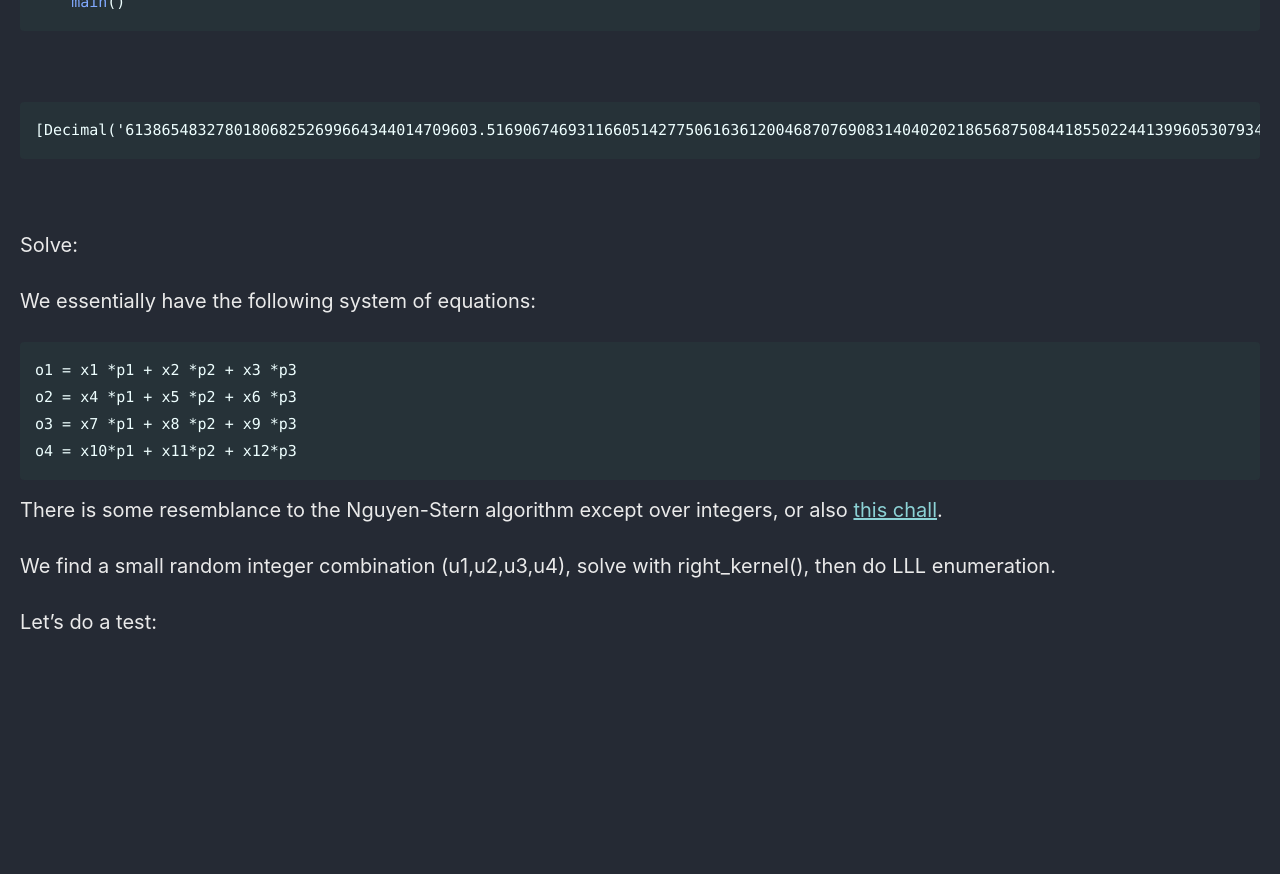
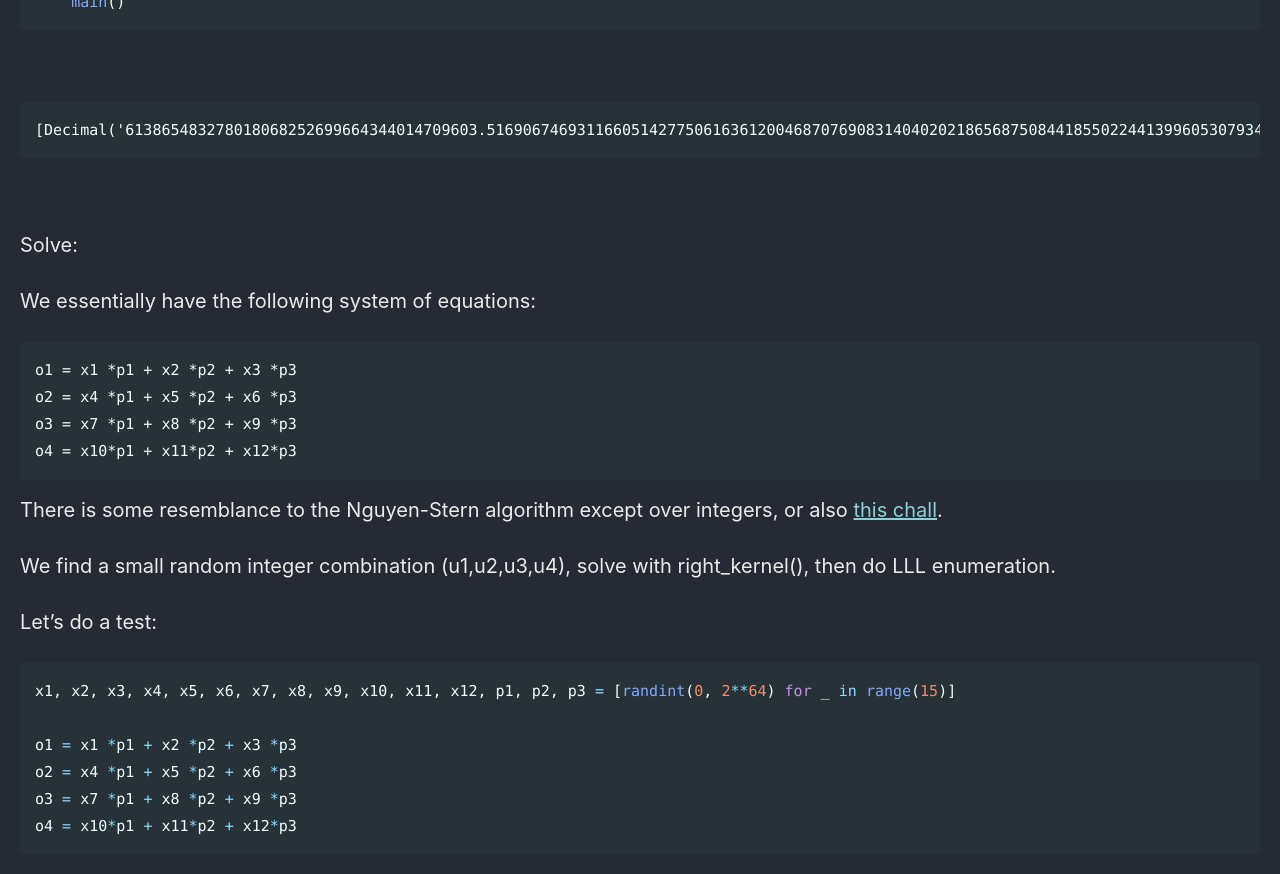
Before and after one commit to Connor-McCartney/Connor-McCartney.github.io, a Jekyll site: the page built from _pages/cryptography/other/roots-corCTF2024.md, in a window 1280 px wide and 900 px high, scrolled down 1477 px. Shown: the top 874 px of the window. Built offline with Jekyll 4.4.1, drawn with Linux system fonts in a browser that asks for light colours; cached includes are drawn as plain includes; before the commit the page ends 2170 px from its top, so only the background shows below that.

Commit message:
Update roots-corCTF2024.md

````diff
--- a/_pages/cryptography/other/roots-corCTF2024.md
+++ b/_pages/cryptography/other/roots-corCTF2024.md
@@ -81,3 +81,12 @@ There is some resemblance to the Nguyen-Stern algorithm except over integers, or
 We find a small random integer combination (u1,u2,u3,u4), solve with right_kernel(), then do LLL enumeration.
 
 Let's do a test:
+
+```python
+x1, x2, x3, x4, x5, x6, x7, x8, x9, x10, x11, x12, p1, p2, p3 = [randint(0, 2**64) for _ in range(15)]
+
+o1 = x1 *p1 + x2 *p2 + x3 *p3
+o2 = x4 *p1 + x5 *p2 + x6 *p3
+o3 = x7 *p1 + x8 *p2 + x9 *p3
+o4 = x10*p1 + x11*p2 + x12*p3
+```
````
